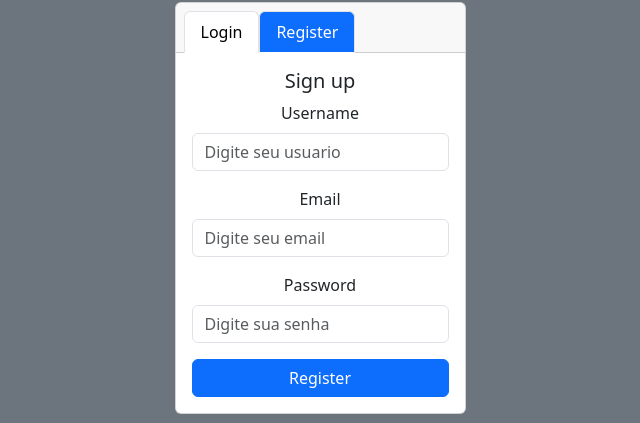
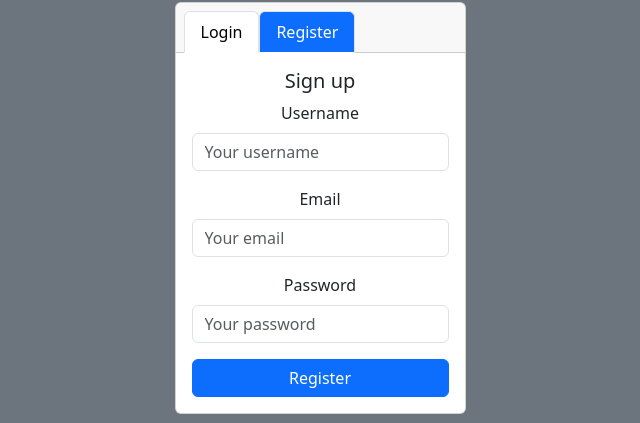
Before and after one commit to RodBerw/task-manager-system-trabalho, a Flask app: page /register in a window 1280 px wide. Shown: the part 192-615 px from the top of the page, without its empty margins (320-960 px from the left). Run offline with Flask 3, Linux system fonts and the light colour scheme.

Commit message:
Update README

```diff
--- a/templates/index.html
+++ b/templates/index.html
@@ -8,8 +8,8 @@
 <body class="bg-secondary">
     <div class="container vh-100 d-flex justify-content-center align-items-center">
         <div class="card p-4" style="width: 100%; max-width: 400px;">
-            <h1>Bem-vindo ao Event Manager!</h1>
-            <br><a href="{{ url_for('register') }}" class="btn btn-outline-primary">Registrar</a>
+            <h1>Welcome to Event Manager!</h1>
+            <br><a href="{{ url_for('register') }}" class="btn btn-outline-primary">Register</a>
             <br><a href="{{ url_for('login', value='login') }}" class="btn btn-outline-primary">Login</a>
         </div>
     </div>
--- a/templates/login.html
+++ b/templates/login.html
@@ -27,11 +27,11 @@
                       <div class="mb-3">
                       <div class="mb-3">
                           {{ form.email.label(class="form-label") }}
-                          {{ form.email(class="form-control", placeholder="Digite seu email") }}
+                          {{ form.email(class="form-control", placeholder="Your email") }}
                       </div>
                       <div class="mb-3">
                           {{ form.password.label(class="form-label") }}
-                          {{ form.password(class="form-control", placeholder="Digite sua senha") }}
+                          {{ form.password(class="form-control", placeholder="Your password") }}
                       </div>
                       <div class="d-grid">
                           {{ form.submit(class="btn btn-primary") }}
--- a/templates/register.html
+++ b/templates/register.html
@@ -30,17 +30,17 @@
                         {{ form.hidden_tag() }}
                         <div class="mb-3">
                             {{ form.username.label(class="form-label") }}
-                            {{ form.username(class="form-control", placeholder="Digite seu usuario") }}
+                            {{ form.username(class="form-control", placeholder="Your username") }}
                         </div>
 
                         <div class="mb-3">
                             {{ form.email.label(class="form-label") }}
-                            {{ form.email(class="form-control", placeholder="Digite seu email") }}
+                            {{ form.email(class="form-control", placeholder="Your email") }}
                         </div>
 
                         <div class="mb-3">
                             {{ form.password.label(class="form-label") }}
-                            {{ form.password(class="form-control", placeholder="Digite sua senha") }}
+                            {{ form.password(class="form-control", placeholder="Your password") }}
                         </div>
                         <div class="d-grid">
                             {{ form.submit(class="btn btn-primary") }}
```
Also changed, not shown: README.md, images/image-1.png (added), images/image-2.png (added), images/image-3.png (added), images/image-4.png (added), images/image.png (added), 1 other file.
